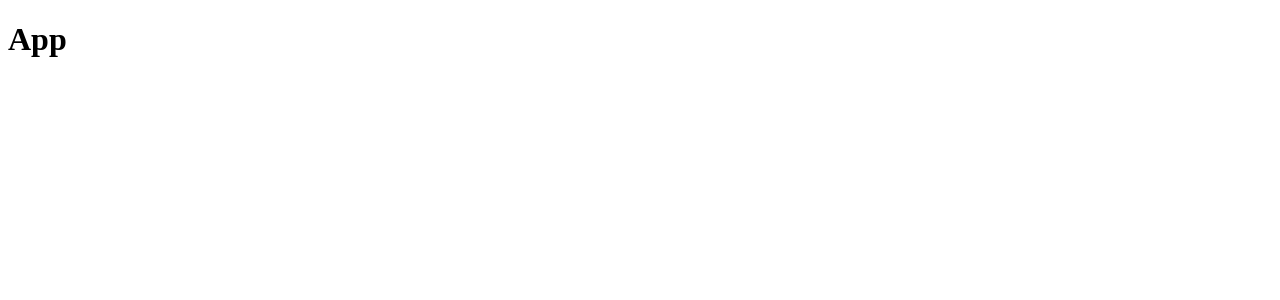
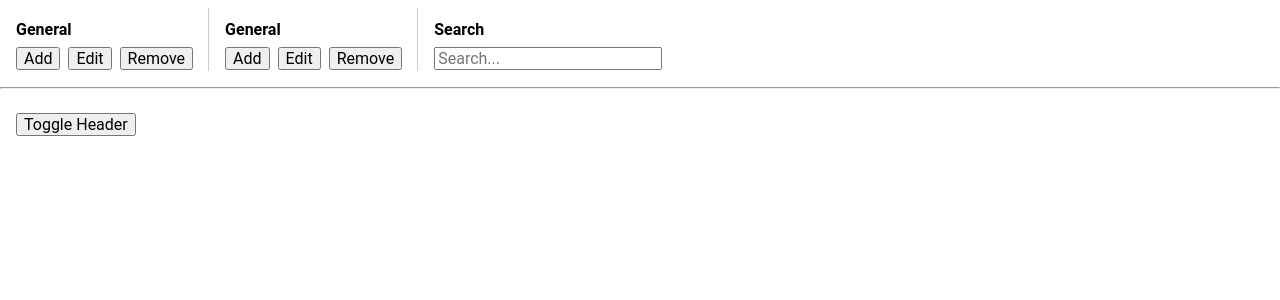
Before and after one commit to sitek94/collapsible-header, a React (Vite) app: page / in a window 1280 px wide. Shown: the top 300 px of the page. Built offline with nearby package versions, Linux system fonts and the light colour scheme.

Commit message:
add simple layout and styles

```diff
--- a/package.json
+++ b/package.json
@@ -13,6 +13,7 @@
   },
   "prettier": "@sitek94/style-guide/prettier",
   "dependencies": {
+    "@headlessui/react": "^2.1.8",
     "react": "^18.3.1",
     "react-dom": "^18.3.1"
   },
--- /dev/null
+++ b/src/app.css
@@ -0,0 +1,57 @@
+:root {
+  --header-section-gap: 2rem;
+}
+
+html {
+  font-family: 'Roboto', sans-serif;
+}
+
+main {
+  padding: 1rem;
+}
+
+header {
+  display: flex;
+  gap: var(--header-section-gap);
+  padding: 0.5rem 1rem;
+}
+
+header > * {
+  position: relative;
+}
+
+header > *::after {
+  content: '';
+  position: absolute;
+  top: 0;
+  right: calc(-1 * var(--header-section-gap) / 2);
+  width: 1px;
+  height: 100%;
+  background-color: #ccc;
+}
+header > *:last-child::after {
+  display: none;
+}
+
+section .title {
+  font-size: 1rem;
+  font-weight: medium;
+  margin-bottom: 0.5rem;
+}
+
+section.general .buttons {
+  display: flex;
+  gap: 0.5rem;
+}
+
+.menu-items {
+  margin-top: 5px;
+  background: #fff;
+  box-shadow: 0 0 10px rgba(0, 0, 0, 0.1);
+  border-radius: 5px;
+  border: 1px solid #ccc;
+  width: 100px;
+  padding: 0.5rem;
+  display: grid;
+  gap: 0.5rem;
+}
--- a/src/app.tsx
+++ b/src/app.tsx
@@ -1,7 +1,75 @@
+import './app.css'
+
+import {useState} from 'react'
+import {Menu, MenuButton, MenuItem, MenuItems} from '@headlessui/react'
+
 export function App() {
+  const [isHeaderCollapsed, setIsHeaderCollapsed] = useState(false)
+
+  const toggleHeader = () => setIsHeaderCollapsed(!isHeaderCollapsed)
+
   return (
     <>
-      <h1>App</h1>
+      <Header isCollapsed={isHeaderCollapsed} />
+
+      <hr />
+
+      <main>
+        <button onClick={toggleHeader}>Toggle Header</button>
+      </main>
     </>
   )
 }
+
+function Header({isCollapsed = false}) {
+  if (isCollapsed) {
+    return (
+      <header>
+        <Menu as="section">
+          <MenuButton>My account</MenuButton>
+          <MenuItems anchor="bottom" className="menu-items">
+            <MenuItem>
+              <a href="/settings">Settings</a>
+            </MenuItem>
+            <MenuItem>
+              <a href="/support">Support</a>
+            </MenuItem>
+            <MenuItem>
+              <a href="/license">License</a>
+            </MenuItem>
+          </MenuItems>
+        </Menu>
+      </header>
+    )
+  }
+
+  return (
+    <header>
+      <section className="general">
+        <h2 className="title">General</h2>
+
+        <div className="buttons">
+          <button>Add</button>
+          <button>Edit</button>
+          <button>Remove</button>
+        </div>
+      </section>
+
+      <section className="general">
+        <h2 className="title">General</h2>
+
+        <div className="buttons">
+          <button>Add</button>
+          <button>Edit</button>
+          <button>Remove</button>
+        </div>
+      </section>
+
+      <section className="layout">
+        <h2 className="title">Search</h2>
+
+        <input type="text" placeholder="Search..." />
+      </section>
+    </header>
+  )
+}
--- /dev/null
+++ b/src/index.css
@@ -0,0 +1,91 @@
+/* Box sizing rules */
+*,
+*::before,
+*::after {
+  box-sizing: border-box;
+}
+
+/* Prevent font size inflation */
+html {
+  -moz-text-size-adjust: none;
+  -webkit-text-size-adjust: none;
+  text-size-adjust: none;
+}
+
+/* Remove default margin in favour of better control in authored CSS */
+body,
+h1,
+h2,
+h3,
+h4,
+p,
+figure,
+blockquote,
+dl,
+dd {
+  margin-block-end: 0;
+}
+
+/* Remove list styles on ul, ol elements with a list role, which suggests default styling will be removed */
+ul[role='list'],
+ol[role='list'] {
+  list-style: none;
+}
+
+/* Set core body defaults */
+body {
+  min-height: 100vh;
+  line-height: 1.5;
+  margin: 0;
+}
+
+/* Set shorter line heights on headings and interactive elements */
+h1,
+h2,
+h3,
+h4,
+button,
+input,
+label {
+  line-height: 1.1;
+}
+
+/* Balance text wrapping on headings */
+h1,
+h2,
+h3,
+h4 {
+  text-wrap: balance;
+}
+
+/* A elements that don't have a class get default styles */
+a:not([class]) {
+  text-decoration-skip-ink: auto;
+  color: currentColor;
+}
+
+/* Make images easier to work with */
+img,
+picture {
+  max-width: 100%;
+  display: block;
+}
+
+/* Inherit fonts for inputs and buttons */
+input,
+button,
+textarea,
+select {
+  font-family: inherit;
+  font-size: inherit;
+}
+
+/* Make sure textareas without a rows attribute are not tiny */
+textarea:not([rows]) {
+  min-height: 10em;
+}
+
+/* Anything that has been anchored to should have extra scroll margin */
+:target {
+  scroll-margin-block: 5ex;
+}
--- a/src/main.tsx
+++ b/src/main.tsx
@@ -1,3 +1,5 @@
+import './index.css'
+
 import React from 'react'
 import ReactDOM from 'react-dom/client'
 
```
